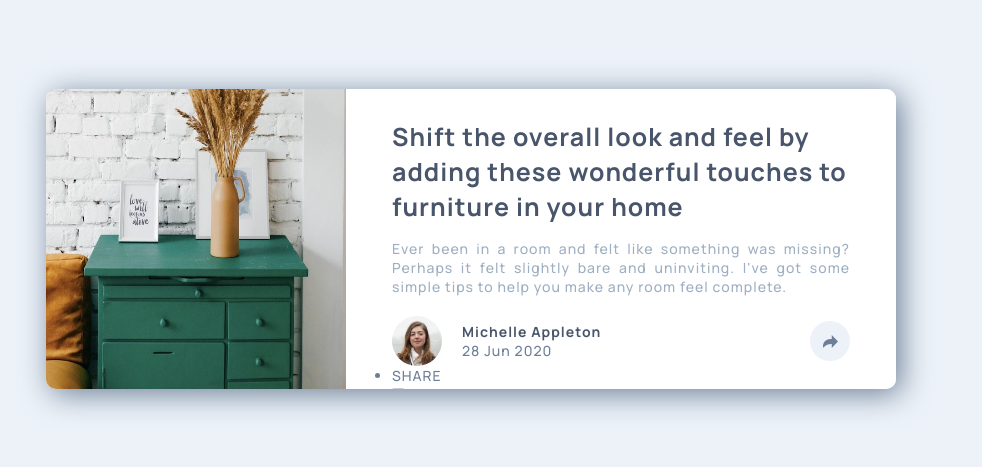
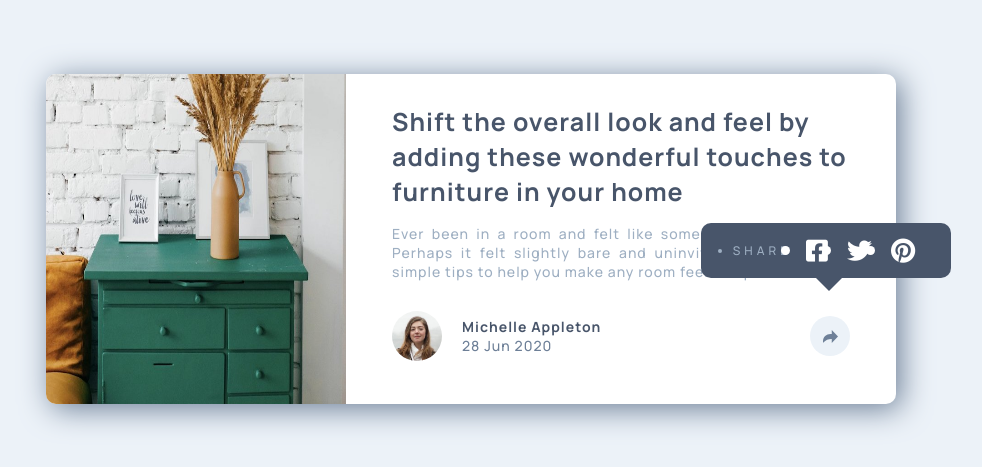
Before and after one commit to edilan-ribeiro/article-preview-challenge, a plain HTML site: page index.html in a window 1280 px wide. Shown: the part 161-628 px from the top of the page, without its empty margins (169-1151 px from the left). Drawn offline with Linux system fonts and the light colour scheme.

Commit message:
share element added

```diff
--- a/src/css/style.css
+++ b/src/css/style.css
@@ -16,23 +16,25 @@ body {
 
 .main-component {
   width: 850px;
-  height: 300px;
+  height: 330px;
   display: flex;
   border-radius: 10px;
-  overflow: hidden;
   color: hsl(214, 17%, 51%);
   box-shadow: 5px 5px 30px hsl(214, 17%, 51%);
+  background-color: #fff;
 }
 
 .main-component .image-side img {
-  height: 300px;
+  height: 100%;
   width: 300px;
+  border-radius: 10px 0 0 10px;
 }
 
 .main-component .info-side {
   padding: 30px 46px;
   letter-spacing: 1px;
-  background-color: #fff;
+
+  position: relative;
 }
 
 .main-component .info h2 {
@@ -45,7 +47,7 @@ body {
 .main-component .info p {
   color: hsl(212, 23%, 69%);
   text-align: justify;
-  margin-bottom: 20px;
+  margin-bottom: 30px;
 }
 
 .info-side .bottom {
@@ -65,11 +67,10 @@ body {
   width: 50px;
 }
 
-.info-side .bottom .autor .name-date span{
+.info-side .bottom .autor .name-date span {
   font-weight: 700;
   color: hsl(217, 19%, 35%);
 }
-
 
 .info-side .bottom .share-btn {
   border-radius: 50%;
@@ -81,3 +82,37 @@ body {
   justify-content: center;
   cursor: pointer;
 }
+
+.info-side .share {
+  position: absolute;
+  top: 45%;
+  right: -10%;
+  background-color: hsl(217, 19%, 35%);
+  display: flex;
+  justify-content: center;
+  align-items: center;
+  width: 250px;
+  height: 55px;
+  border-radius: 10px;
+  font-size: 2.5rem;
+  letter-spacing: 4px;
+  color: #fff;
+  gap: 15px;
+  z-index: 2;
+}
+
+.info-side .share::before {
+  content: "";
+  position: absolute;
+  border-left: 30px solid transparent;
+  border-right: 30px solid transparent;
+  border-top: 30px solid hsl(217, 19%, 35%);
+  z-index: -1;
+  bottom: -25%;
+  right: 37%;
+}
+
+.info-side .share .share-text {
+  color: hsl(212, 23%, 69%);
+  font-size: 1.2rem;
+}
```
Lines whose indentation alone changed are shown as unchanged.
